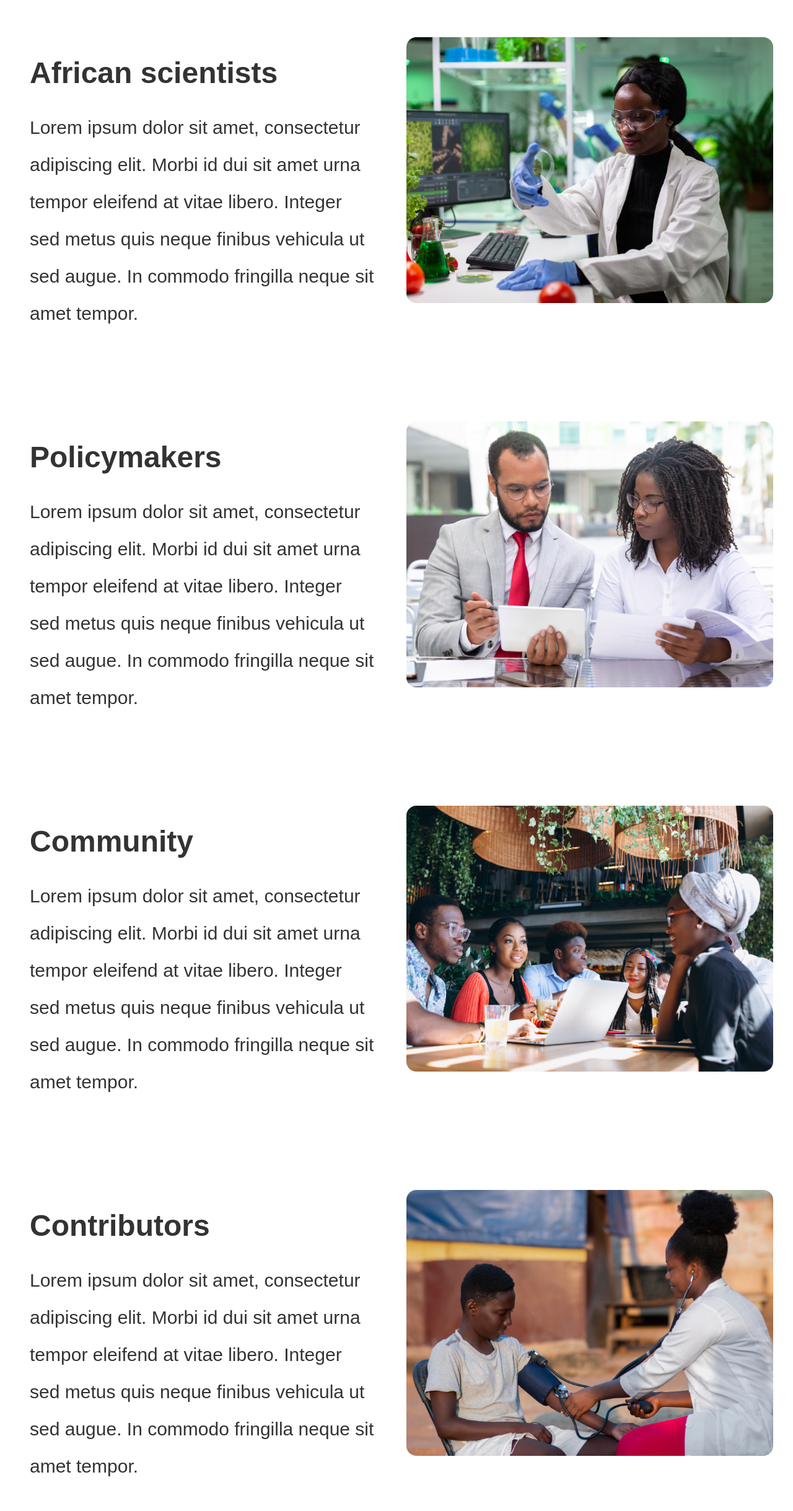
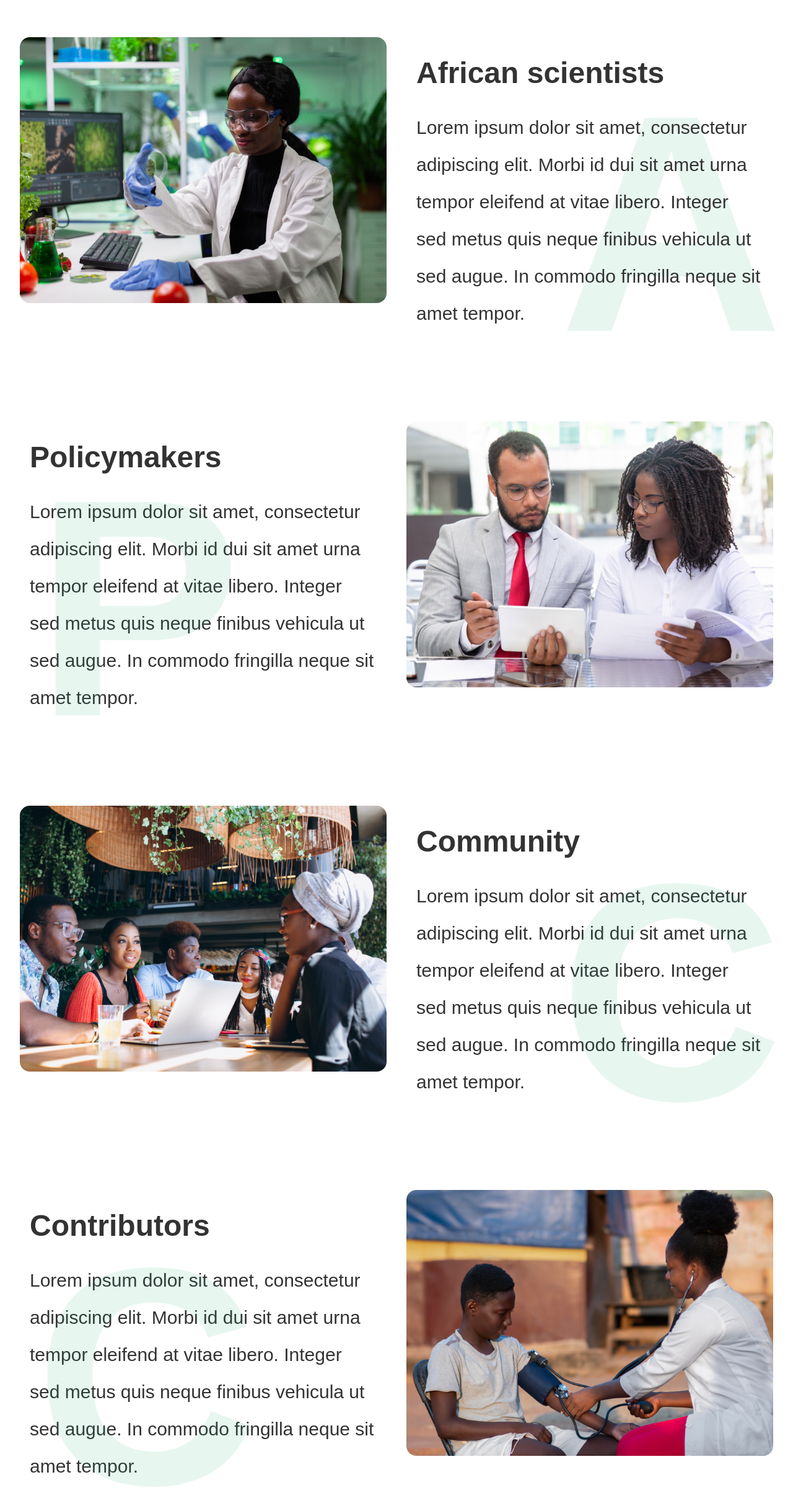
Before and after one commit to Anastasiia326/ce-apcc, a React (Create React App) app: page /home in a window 1280 px wide. Shown: the part 1828-4266 px from the top of the page at 62% size. Built offline with nearby package versions, Linux system fonts and the light colour scheme.

Commit message:
Change Image&Text and Text&Image component

```diff
--- a/src/components/common/Home/Descriptions.js
+++ b/src/components/common/Home/Descriptions.js
@@ -10,22 +10,26 @@ function Descriptions () {
     <div className="container mx-auto descriptions px-4 py-2 mb-44">
       <ImageAndText className="mt-16 lg:mt-32 py-2" imgPath={Scientist} alt="Scientist">
         <h1 className="text-[#333333] text-3xl xl:text-5xl font-bold leading-[40px] xl:leading-[60px] my-7">African scientists</h1>
-        <p className="text-[#333333] text-2xl xl:text-3xl font-normal leading-[40px] xl:leading-[60px]">Lorem ipsum dolor sit amet, consectetur adipiscing elit. Morbi id dui sit amet urna tempor eleifend at vitae libero. Integer sed metus quis neque finibus vehicula ut sed augue. In commodo fringilla neque sit amet tempor.</p>
+        <p className="relative text-[#333333] text-2xl xl:text-3xl font-normal leading-[40px] xl:leading-[60px] z-10">Lorem ipsum dolor sit amet, consectetur adipiscing elit. Morbi id dui sit amet urna tempor eleifend at vitae libero. Integer sed metus quis neque finibus vehicula ut sed augue. In commodo fringilla neque sit amet tempor.</p>
+        <div className="absolute bottom-0 right-0 z-0"><h1 className="text-[#1BAE70] text-[300px] sm:text-[500px] font-bold leading-[350px] opacity-10">A</h1></div>
       </ImageAndText>
 
       <TextAndImage className="mt-16 lg:mt-32 py-2" imgPath={Policy} alt="Policy">
         <h1 className="text-[#333333] text-3xl xl:text-5xl font-bold leading-[40px] xl:leading-[60px] my-7">Policymakers</h1>
-        <p className="text-[#333333] text-2xl xl:text-3xl font-normal leading-[40px] xl:leading-[60px]">Lorem ipsum dolor sit amet, consectetur adipiscing elit. Morbi id dui sit amet urna tempor eleifend at vitae libero. Integer sed metus quis neque finibus vehicula ut sed augue. In commodo fringilla neque sit amet tempor.</p>
+        <p className="relative text-[#333333] text-2xl xl:text-3xl font-normal leading-[40px] xl:leading-[60px]">Lorem ipsum dolor sit amet, consectetur adipiscing elit. Morbi id dui sit amet urna tempor eleifend at vitae libero. Integer sed metus quis neque finibus vehicula ut sed augue. In commodo fringilla neque sit amet tempor.</p>
+        <div className="absolute bottom-0 left-10 z-0"><h1 className="text-[#1BAE70] text-[300px] sm:text-[500px] font-bold leading-[350px] opacity-10">P</h1></div>
       </TextAndImage>
 
       <ImageAndText className="mt-16 lg:mt-32 py-2" imgPath={Community} alt="Community">
-        <h1 className="text-[#333333] text-3xl xl:text-5xl font-bold leading-[40px] xl:leading-[60px] my-7">Community</h1>
+        <h1 className="relative text-[#333333] text-3xl xl:text-5xl font-bold leading-[40px] xl:leading-[60px] my-7">Community</h1>
         <p className="text-[#333333] text-2xl xl:text-3xl font-normal leading-[40px] xl:leading-[60px]">Lorem ipsum dolor sit amet, consectetur adipiscing elit. Morbi id dui sit amet urna tempor eleifend at vitae libero. Integer sed metus quis neque finibus vehicula ut sed augue. In commodo fringilla neque sit amet tempor.</p>
+        <div className="absolute bottom-0 right-0 z-0"><h1 className="text-[#1BAE70] text-[300px] sm:text-[500px] font-bold leading-[350px] opacity-10">C</h1></div>
       </ImageAndText>
 
       <TextAndImage className="mt-16 lg:mt-32 py-2" imgPath={Contributor} alt="Contributors">
         <h1 className="text-[#333333] text-3xl xl:text-5xl font-bold leading-[40px] xl:leading-[60px] my-7">Contributors</h1>
-        <p className="text-[#333333] text-2xl xl:text-3xl font-normal leading-[40px] xl:leading-[60px]">Lorem ipsum dolor sit amet, consectetur adipiscing elit. Morbi id dui sit amet urna tempor eleifend at vitae libero. Integer sed metus quis neque finibus vehicula ut sed augue. In commodo fringilla neque sit amet tempor.</p>
+        <p className="relative text-[#333333] text-2xl xl:text-3xl font-normal leading-[40px] xl:leading-[60px]">Lorem ipsum dolor sit amet, consectetur adipiscing elit. Morbi id dui sit amet urna tempor eleifend at vitae libero. Integer sed metus quis neque finibus vehicula ut sed augue. In commodo fringilla neque sit amet tempor.</p>
+        <div className="absolute bottom-0 left-10 z-0"><h1 className="text-[#1BAE70] text-[300px] sm:text-[500px] font-bold leading-[350px] opacity-10">C</h1></div>
       </TextAndImage>
     </div>
   )
--- a/src/components/common/Home/ImageAndText.js
+++ b/src/components/common/Home/ImageAndText.js
@@ -3,10 +3,10 @@ import React from "react";
 function ImageAndText(props) {
   return (
     <div className={`flex flex-col lg:flex-row ${props.className}`}>
-      <div className="w-50 flex-1 order-2">
+      <div className="w-50 flex-1 order-2 lg:order-none">
         <div className="px-4"><img src={props.imgPath} alt="Children Playing" className="w-full h-auto rounded-2xl"/></div>
       </div>
-      <div className="w-50 flex-1 order-1">
+      <div className="relative w-50 flex-1 order-1 lg:order-none">
         <div className="px-8">{props.children}</div>
       </div>
     </div>
--- a/src/components/common/Home/TextAndImage.js
+++ b/src/components/common/Home/TextAndImage.js
@@ -2,7 +2,7 @@
 function TextAndImage(props) {
   return (
     <div className={`flex flex-col lg:flex-row ${props.className}`}>
-      <div className="w-50 flex-1">
+      <div className="relative w-50 flex-1">
         <div className="px-8">{props.children}</div>
       </div>
       <div className="w-50 flex-1">
```
